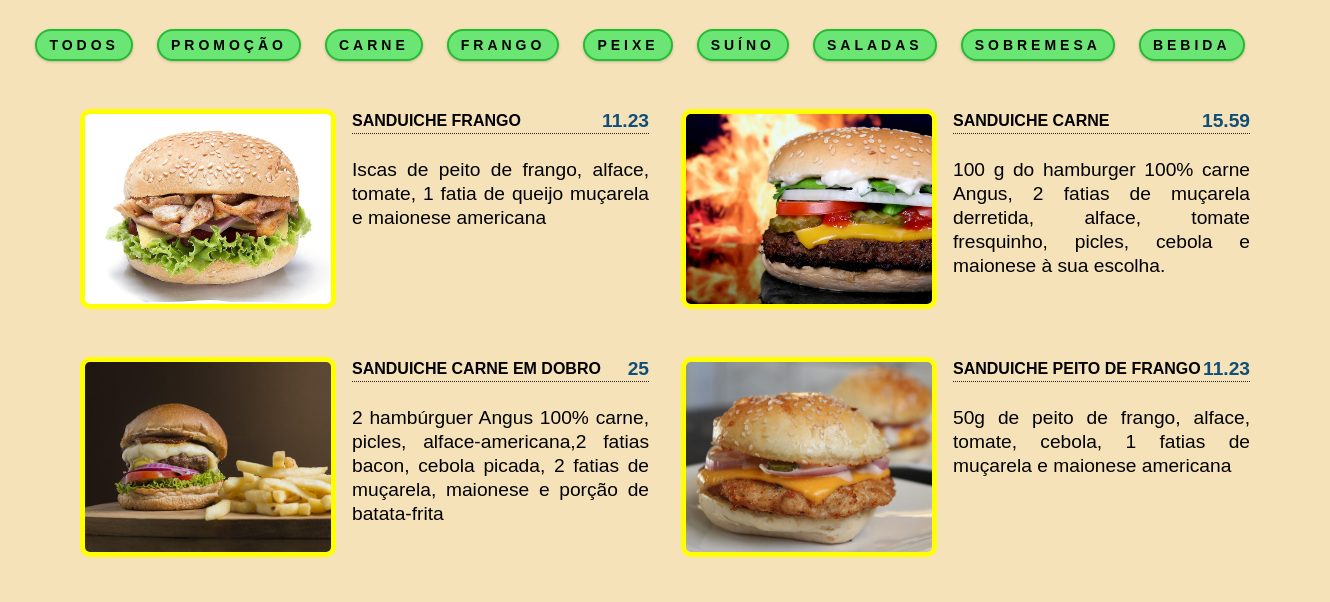
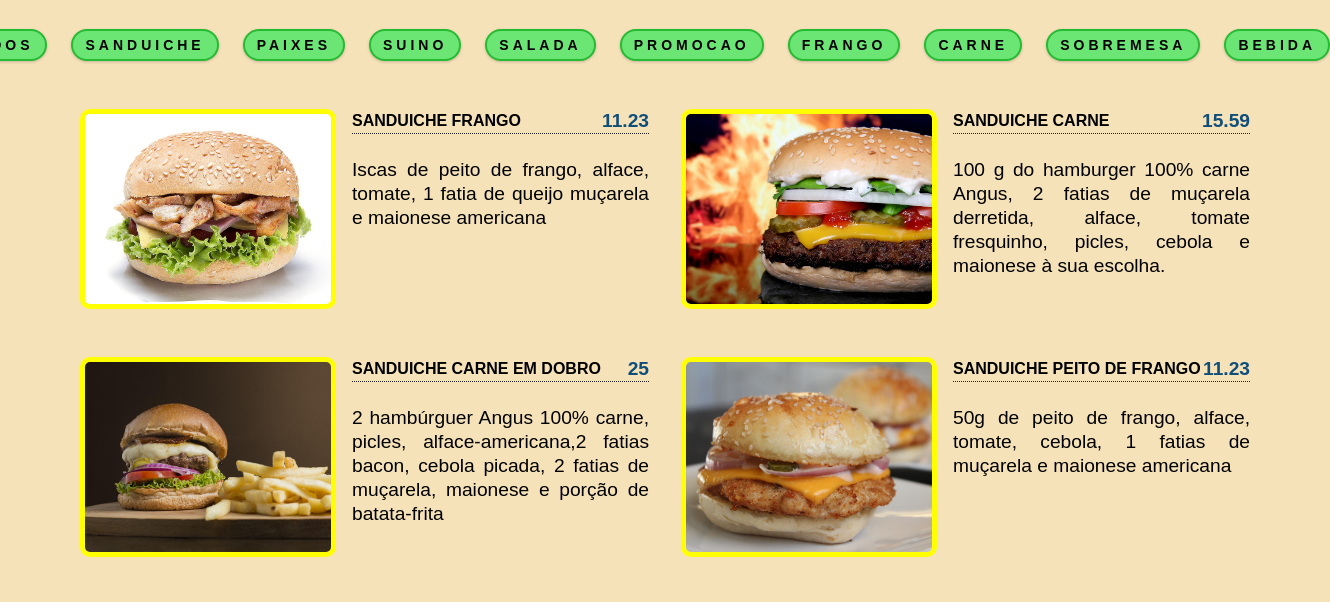
Before and after one commit to SamaraBilby/menu-de-restaurante, a plain HTML site: page index.html in a window 1280 px wide. Shown: the part 167-769 px from the top of the page, 1330 px wide, since content can reach past the window. Drawn offline with Linux system fonts and the light colour scheme; a web font is replaced by a local one.

Commit message:
finalização filtros

```diff
--- a/index.html
+++ b/index.html
@@ -20,7 +20,7 @@
         </div>
             <!--filter buttons-->
         <div class="r-button">
-            <button class="r-button-filter" type="button" data-id="all">Todos</button>
+            <!--<button class="r-button-filter" type="button" data-id="todos">Todos</button>
             <button class="r-button-filter" type="button" data-id="promocao">Promoção</button>
             <button class="r-button-filter" type="button" data-id="carne">Carne</button>
             <button class="r-button-filter" type="button" data-id="Frango">Frango</button>
@@ -28,7 +28,7 @@
             <button class="r-button-filter" type="button" data-id="suino">Suíno</button>
             <button class="r-button-filter" type="button" data-id="salada">Saladas</button>
             <button class="r-button-filter" type="button" data-id="sobremesa">Sobremesa</button>
-            <button class="r-button-filter" type="button" data-id="Bebida">Bebida</button>
+            <button class="r-button-filter" type="button" data-id="bebida">Bebida</button>-->
         </div>
             <!--Menu itens-->
         <div class="r-item">
--- a/js/script.js
+++ b/js/script.js
@@ -330,10 +330,19 @@ const menu = [
 ]
 
     const itensMenu = document.querySelector('.r-item');
+    const btnContainer = document.querySelector('.r-button');
+
+
+
 
     window.addEventListener('DOMContentLoaded', function(){
+        displayMenuItens(menu);
+        displayMenuButtons();
+
+    });
+
+    function displayMenuItens(menuItens){
         let displayMenu = menu.map(function(item){
-           // console.log(item)
             return `<article class="r-menu-item">
                         <img src='${item.imagem}' class="r-photo" alt='${item.title}'>
                         <div class="r-menu-item__info">
@@ -348,4 +357,45 @@ const menu = [
         })
         displayMenu = displayMenu.join("");
         itensMenu.innerHTML = displayMenu;
-    })
+    };
+
+
+
+    function displayMenuButtons() {
+        const categories = menu.reduce(
+          function (values, item) {
+            if (!values.includes(item.categoria)) {
+              values.push(item.categoria);
+            }
+            return values;
+          },
+          ["todos"]
+        );
+        const categoryBtns = categories.map(function (categoria) {
+            return `<button type="button" class="r-button-filter" data-id=${categoria}>
+                ${categoria}
+              </button>`;
+          }).join("");
+
+        btnContainer.innerHTML = categoryBtns;
+        const filterBtns = btnContainer.querySelectorAll(".r-button-filter");
+        console.log(filterBtns);
+
+        filterBtns.forEach(function (btn) {
+          btn.addEventListener("click", function (e) {
+             console.log(e.currentTarget.dataset);
+            const categoria = e.currentTarget.dataset.id;
+            const menuCategory = menu.filter(function (menuItem) {
+             console.log(menuItem.categoria);
+              if (menuItem.categoria === categoria) {
+                return menuItem;
+                }
+            });
+            if (categoria === "todos") {
+              return displayMenuItens(menu);
+            } else {
+              return displayMenuItens(menuCategory);
+            }
+          });
+        });
+      }
```
Lines whose indentation alone changed are shown as unchanged.
